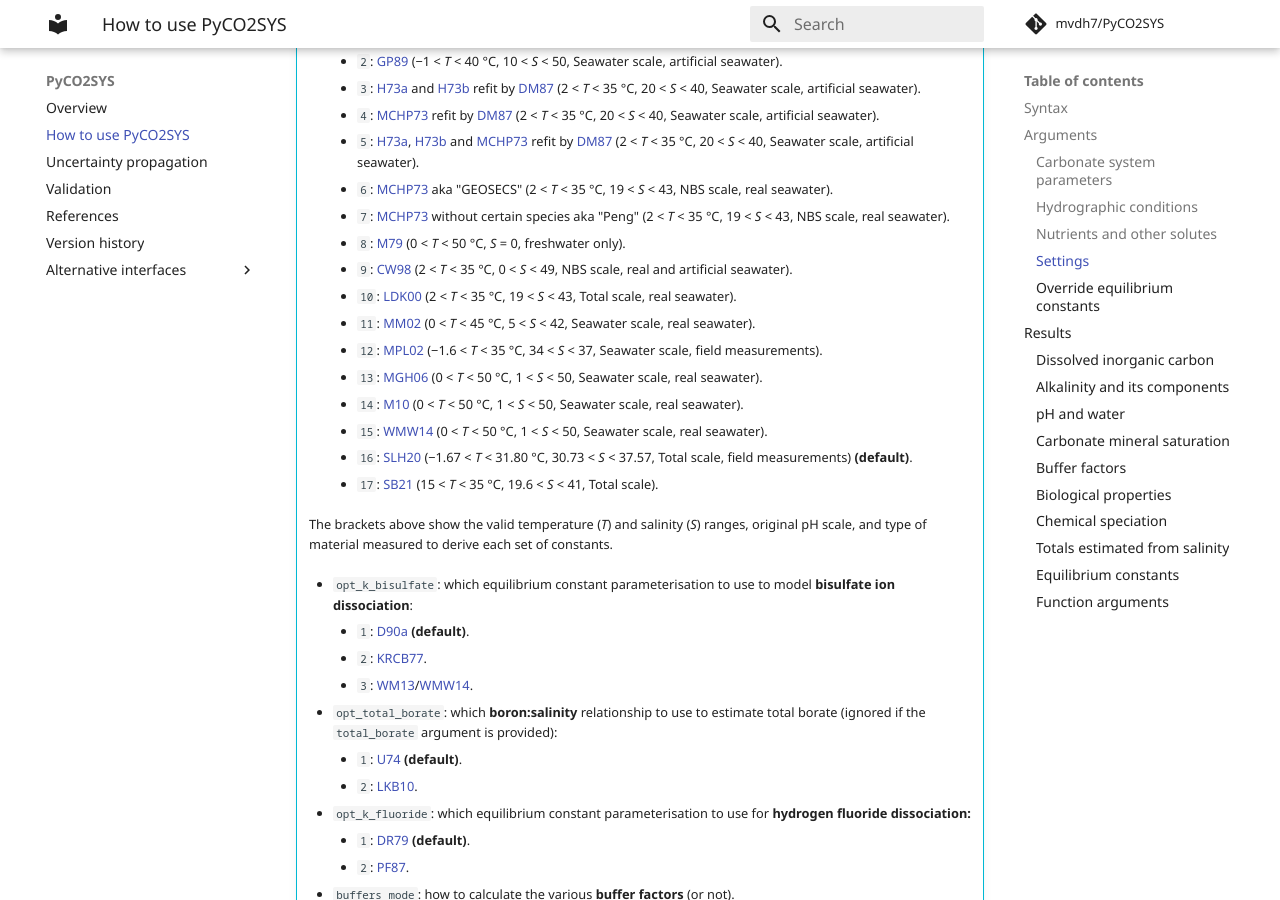
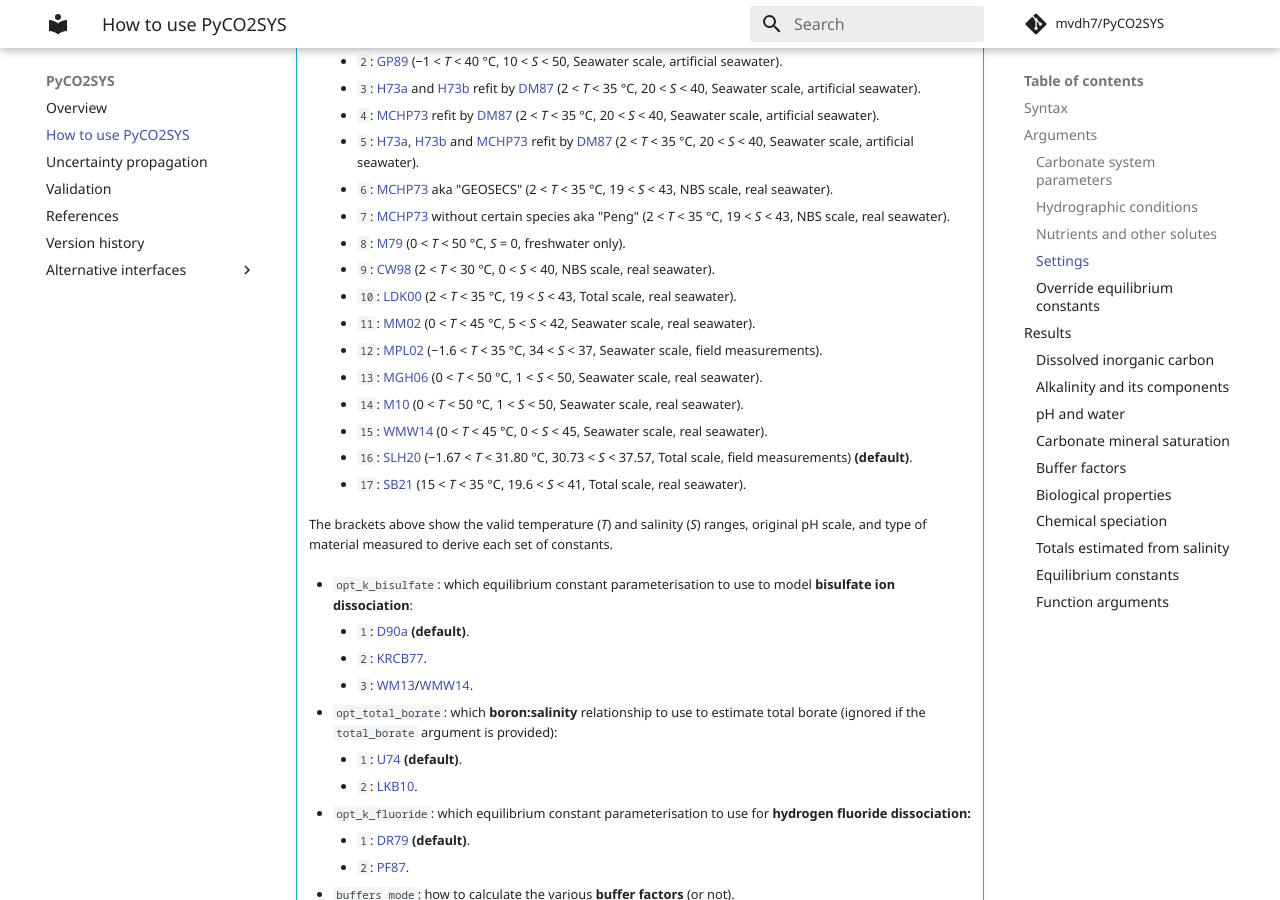
Before and after one commit to mvdh7/PyCO2SYS, an MkDocs documentation site: the page built from docs/co2sys_nd.md, in a window 1280 px wide and 900 px high, scrolled down 2999 px. Built offline with MkDocs 1.6.1 and Material for MkDocs 9.7.7, drawn with Linux system fonts in a browser that asks for light colours; formulas are drawn with MathJax 3; comment, search, counter and statistics services are not loaded.

Commit message:
Updated docs.

```diff
--- a/docs/co2sys_nd.md
+++ b/docs/co2sys_nd.md
@@ -118,15 +118,15 @@ Each argument to `pyco2.sys` described on this page can either be a single scala
         * `6`: [MCHP73](../refs/#m) aka "GEOSECS" (2 < *T* < 35 °C, 19 < *S* < 43, NBS scale, real seawater).
         * `7`: [MCHP73](../refs/#m) without certain species aka "Peng" (2 < *T* < 35 °C, 19 < *S* < 43, NBS scale, real seawater).
         * `8`: [M79](../refs/#m) (0 < *T* < 50 °C, *S* = 0, freshwater only).
-        * `9`: [CW98](../refs/#c) (2 < *T* < 35 °C, 0 < *S* < 49, NBS scale, real and artificial seawater).
+        * `9`: [CW98](../refs/#c) (2 < *T* < 30 °C, 0 < *S* < 40, NBS scale, real seawater).
         * `10`: [LDK00](../refs/#l) (2 < *T* < 35 °C, 19 < *S* < 43, Total scale, real seawater).
         * `11`: [MM02](../refs/#m) (0 < *T* < 45 °C, 5 < *S* < 42, Seawater scale, real seawater).
         * `12`: [MPL02](../refs/#m) (−1.6 < *T* < 35 °C, 34 < *S* < 37, Seawater scale, field measurements).
         * `13`: [MGH06](../refs/#m) (0 < *T* < 50 °C, 1 < *S* < 50, Seawater scale, real seawater).
         * `14`: [M10](../refs/#m) (0 < *T* < 50 °C, 1 < *S* < 50, Seawater scale, real seawater).
-        * `15`: [WMW14](../refs/#w) (0 < *T* < 50 °C, 1 < *S* < 50, Seawater scale, real seawater).
+        * `15`: [WMW14](../refs/#w) (0 < *T* < 45 °C, 0 < *S* < 45, Seawater scale, real seawater).
         * `16`: [SLH20](../refs/#s)  (−1.67 < *T* < 31.80 °C, 30.73 < *S* < 37.57, Total scale, field measurements) **(default)**.
-        * `17`: [SB21](../refs/#s) (15 < *T* < 35 °C, 19.6 < *S* < 41, Total scale).
+        * `17`: [SB21](../refs/#s) (15 < *T* < 35 °C, 19.6 < *S* < 41, Total scale, real seawater).
 
     The brackets above show the valid temperature (*T*) and salinity (*S*) ranges, original pH scale, and type of material measured to derive each set of constants.
 
```
Also changed, not shown: docs/refs.md (+3 -0 lines).
